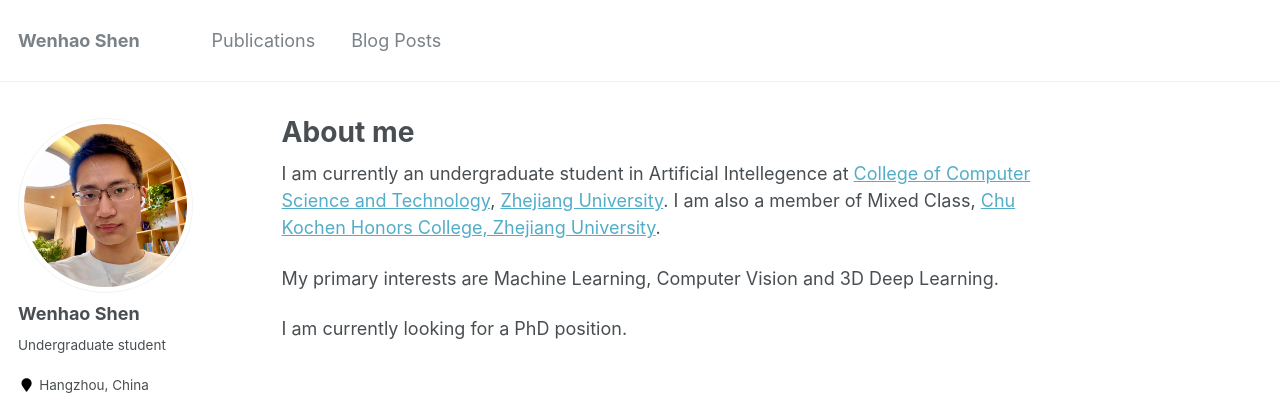
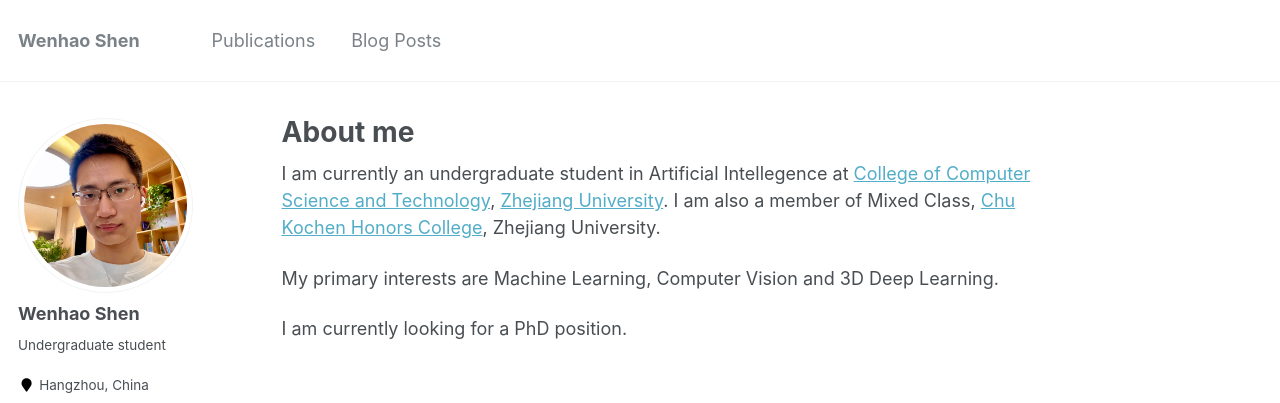
Before and after one commit to shenwenhao01/shenwenhao01.github.io, a Jekyll site: the page built from _pages/about.md, in a window 1280 px wide. Shown: the top 403 px of the page. Built offline with Jekyll 4.4.1, drawn with Linux system fonts in a browser that asks for light colours; some web fonts are replaced.

Commit message:
update profile

```diff
--- a/_pages/about.md
+++ b/_pages/about.md
@@ -8,7 +8,7 @@ redirect_from:
   - /about.html
 ---
 
-I am currently an undergraduate student in Artificial Intellegence at [College of Computer Science and Technology](http://www.en.cs.zju.edu.cn), [Zhejiang University](https://www.zju.edu.cn/english/). I am also a member of Mixed Class, [Chu Kochen Honors College, Zhejiang University](http://ckc.zju.edu.cn/ckcen/main.htm).
+I am currently an undergraduate student in Artificial Intellegence at [College of Computer Science and Technology](http://www.en.cs.zju.edu.cn), [Zhejiang University](https://www.zju.edu.cn/english/). I am also a member of Mixed Class, [Chu Kochen Honors College](http://ckc.zju.edu.cn/ckcen/main.htm), Zhejiang University.
 
 My primary interests are Machine Learning, Computer Vision and 3D Deep Learning.
 
```
